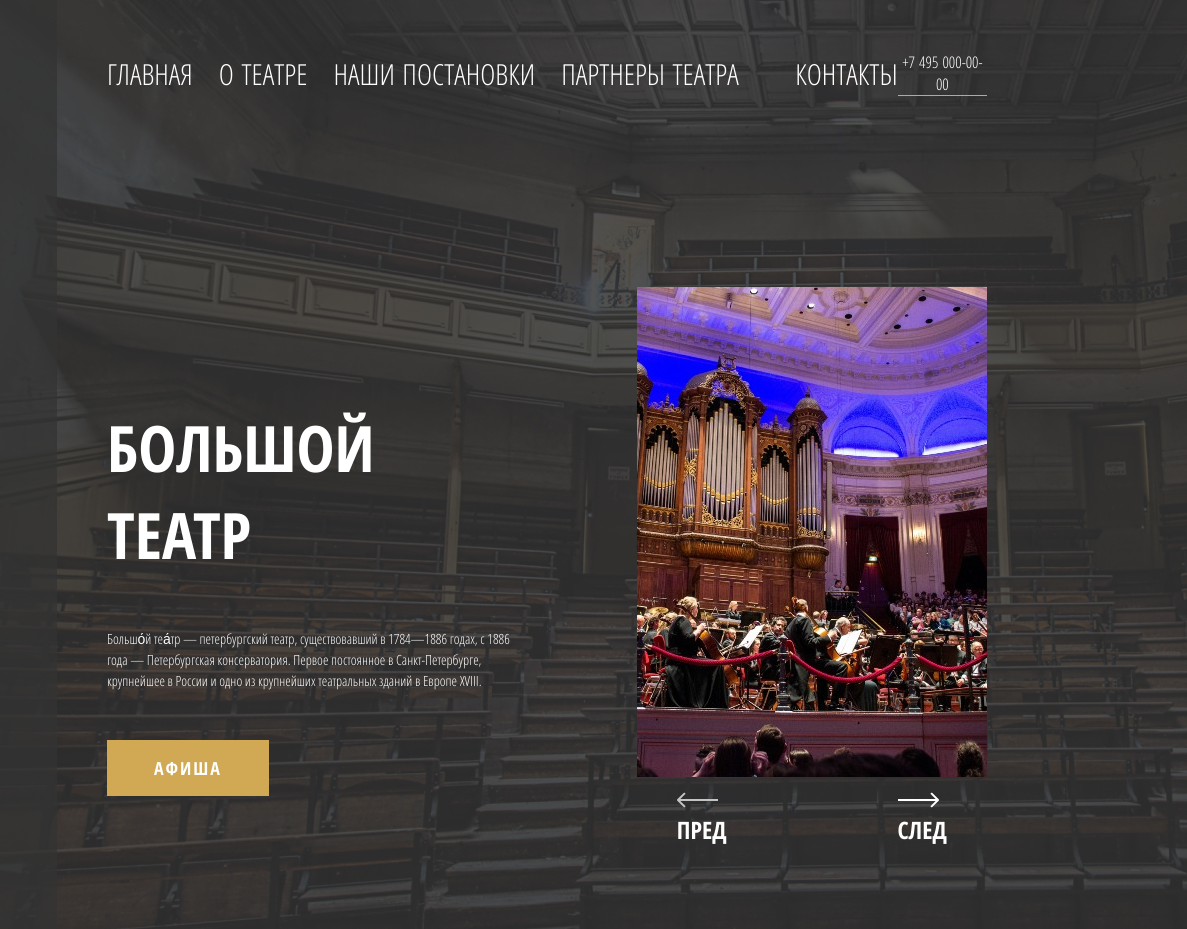
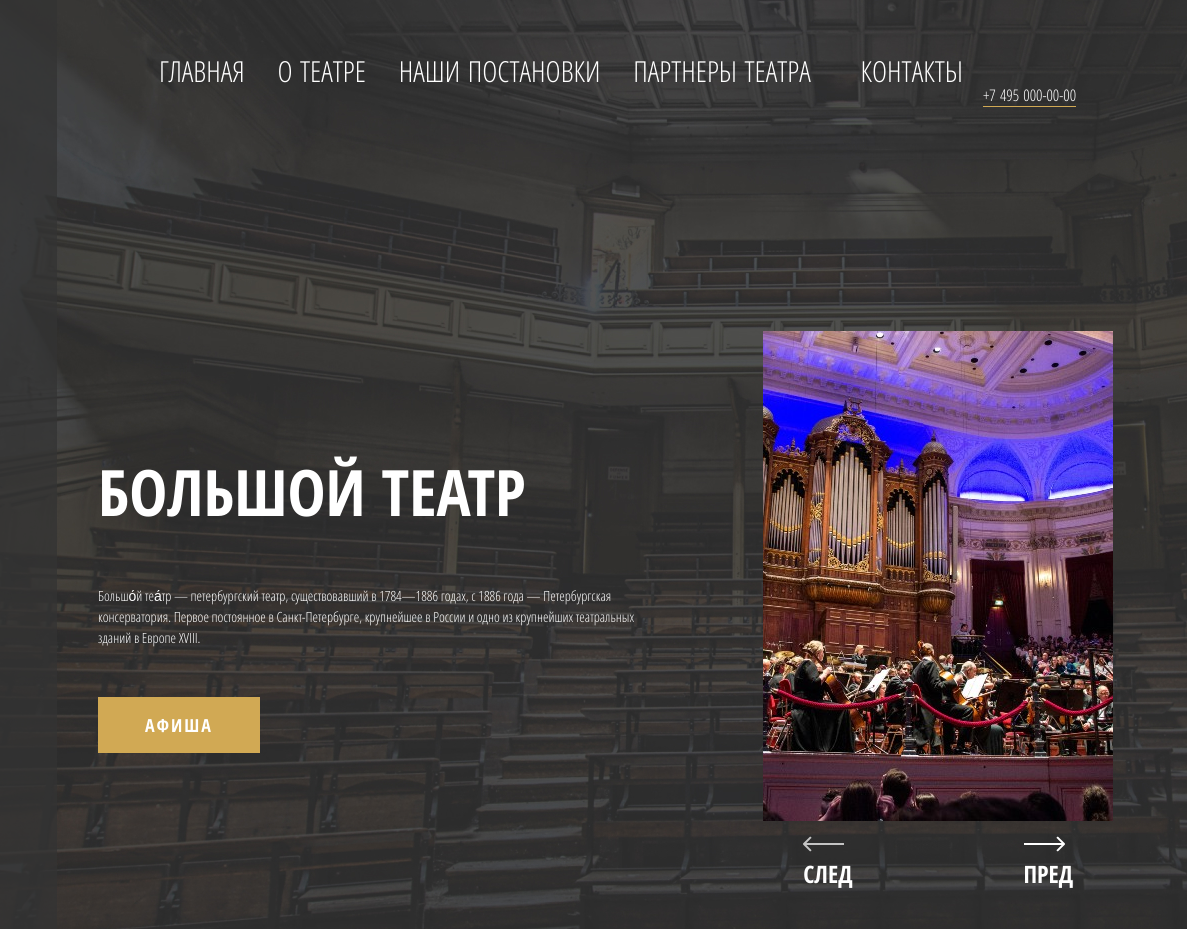
Before and after one commit to VladimirProgrammer/The-theater-Bolshoy-theater-., a plain HTML site: page index.html in a window 1280 px wide. Shown: the top 929 px of the page, 93-1280 px from the left. Drawn offline with Linux system fonts and the light colour scheme.

Commit message:
6th commit to adapt for @media max-width 1440px

```diff
--- a/css/style.css
+++ b/css/style.css
@@ -524,6 +524,33 @@
 
 
 /*адаптив*/
+@media (max-width: 1440px) {
+    .info__content_image{
+        display: none;
+    }
+    .header__nav{
+        display: flex;
+        flex-wrap: wrap;
+        justify-content: center;
+    }
+    .header__nav_li{
+        margin-bottom: 50px;
+    }
+    ul.header__nav_li li{
+        margin-right: 20px;
+    }
+    ul.header__nav_li li:nth-of-type(4){
+        margin-right: 0;
+    }
+    .padding__site{
+        padding-left: 191px;
+        padding-right: 50px;
+
+    }
+
+}
+
+
 @media (max-width: 1024px) {
     .container{
         max-width: 992px;
--- a/index.html
+++ b/index.html
@@ -86,9 +86,9 @@
 
              </div>
 
-             <a href="#0" class="next control"><img src="./img/Arrow left.svg" alt=""><h2>ПРЕД</h2></a>
+             <a href="#0" class="next control"><img src="./img/Arrow left.svg" alt=""><h2>СЛЕД</h2></a>
 
-             <a href="#0" class="prev control"><img src="./img/Arrow right.svg" alt=""><h2>СЛЕД</h2></a>
+             <a href="#0" class="prev control"><img src="./img/Arrow right.svg" alt=""><h2>ПРЕД</h2></a>
 
             </div>
 
```
